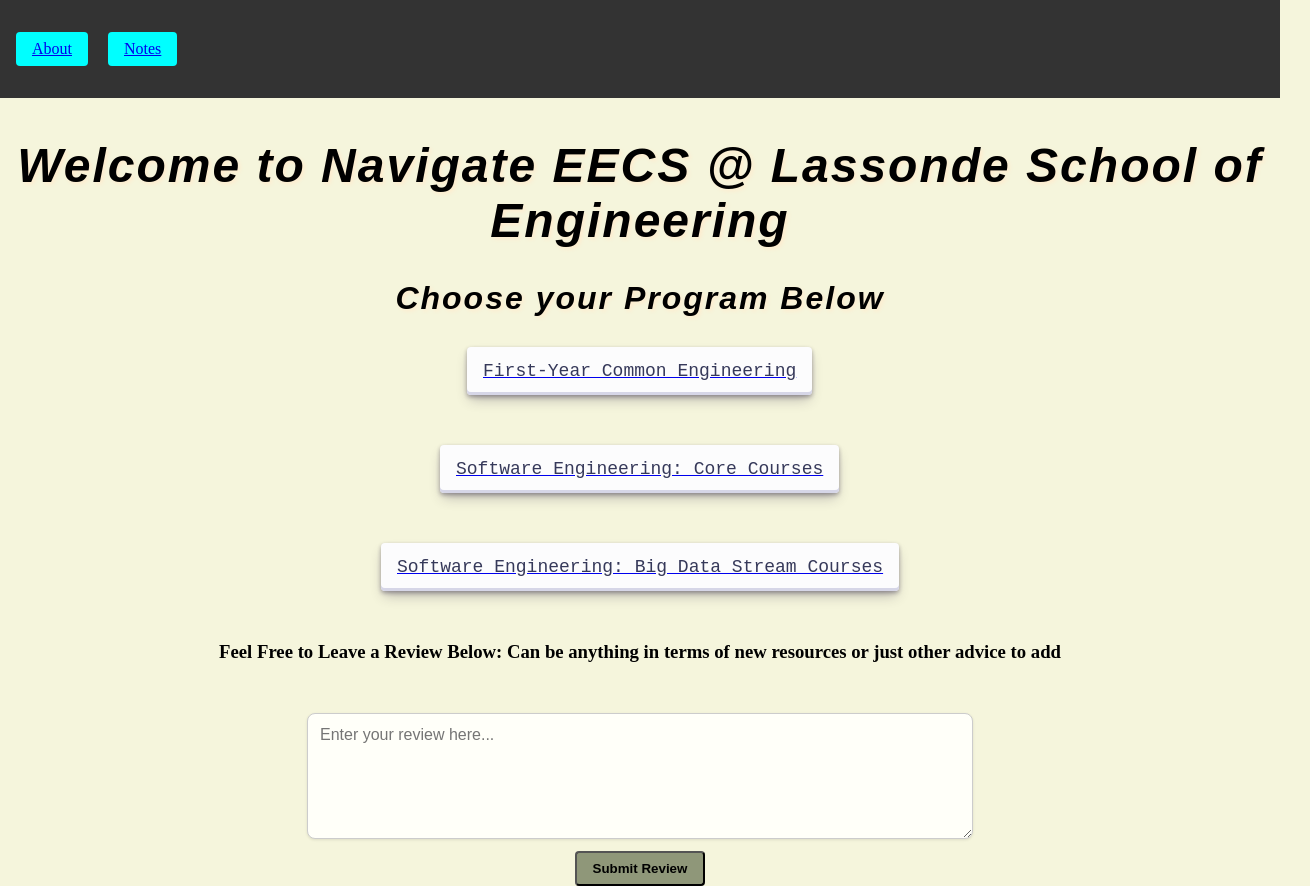
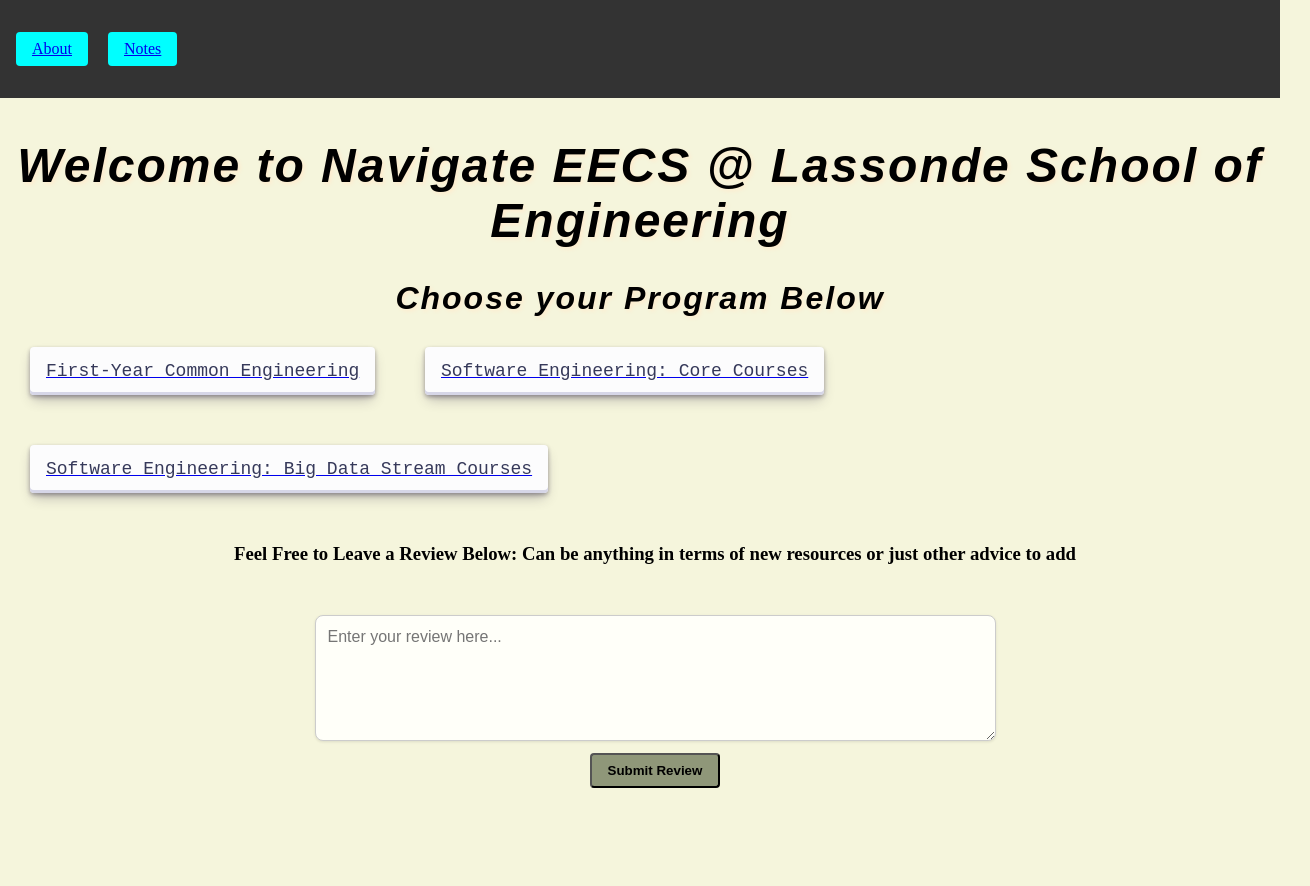
Before and after one commit to dakshp13/Navigate-EECS-Lassonde, a React (Vite) app in the folder react-folder/: page / in a window 1280 px wide. Shown: the whole page, 1310 px wide, since content can reach past the window. After the commit the page ends 800 px from the top, so only its background shows below. Built offline with nearby package versions, Linux system fonts and the light colour scheme; no server answers.

Commit message:
Home Screen Visual Updates

```diff
--- a/react-folder/src/css/Home.css
+++ b/react-folder/src/css/Home.css
@@ -59,6 +59,16 @@
 
 }
 
+.buttons {
+    display: flex;
+    flex-direction: row;
+    gap: 50px;
+    flex-wrap: wrap;
+    width: 100%;
+    margin-left: 30px;
+
+}
+
 #SubmitButton {
     padding: 8px 16px;
     background-color: #8F9779;
--- a/react-folder/src/pages/Home.jsx
+++ b/react-folder/src/pages/Home.jsx
@@ -40,9 +40,11 @@
          <h1>Welcome to Navigate EECS @ Lassonde School of Engineering</h1>
          <h2>Choose your Program Below</h2>
          <div className="actions">
-          <ProgramButton name="First-Year Common Engineering" />
-          <ProgramButton name="Software Engineering: Core Courses" />
-          <ProgramButton name="Software Engineering: Big Data Stream Courses" />
+          <div className="buttons">
+            <ProgramButton name="First-Year Common Engineering" />
+            <ProgramButton name="Software Engineering: Core Courses" />
+            <ProgramButton name="Software Engineering: Big Data Stream Courses" />
+          </div>
           <h3 id="ReviewText">Feel Free to Leave a Review Below: Can be anything in terms of new resources or just other advice to add</h3>
           <form onSubmit={handleSubmit}>
             <textarea
```
